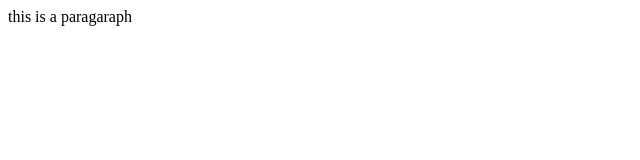
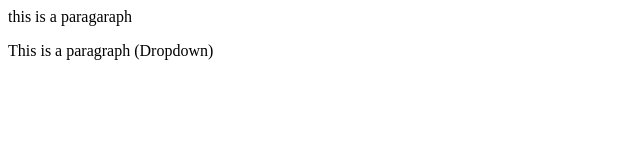
Before and after one commit to Noman123298/localrepo, a plain HTML site: page localrepo/index.html in a window 1280 px wide. Shown: the whole page, without its empty margins (0-640 px from the left). Drawn offline with Linux system fonts and the light colour scheme.

```diff
--- a/localrepo/index.html
+++ b/localrepo/index.html
@@ -1 +1,2 @@
 <p> this is a paragaraph </p>
+<p> This is a paragraph (Dropdown) </p>
```
